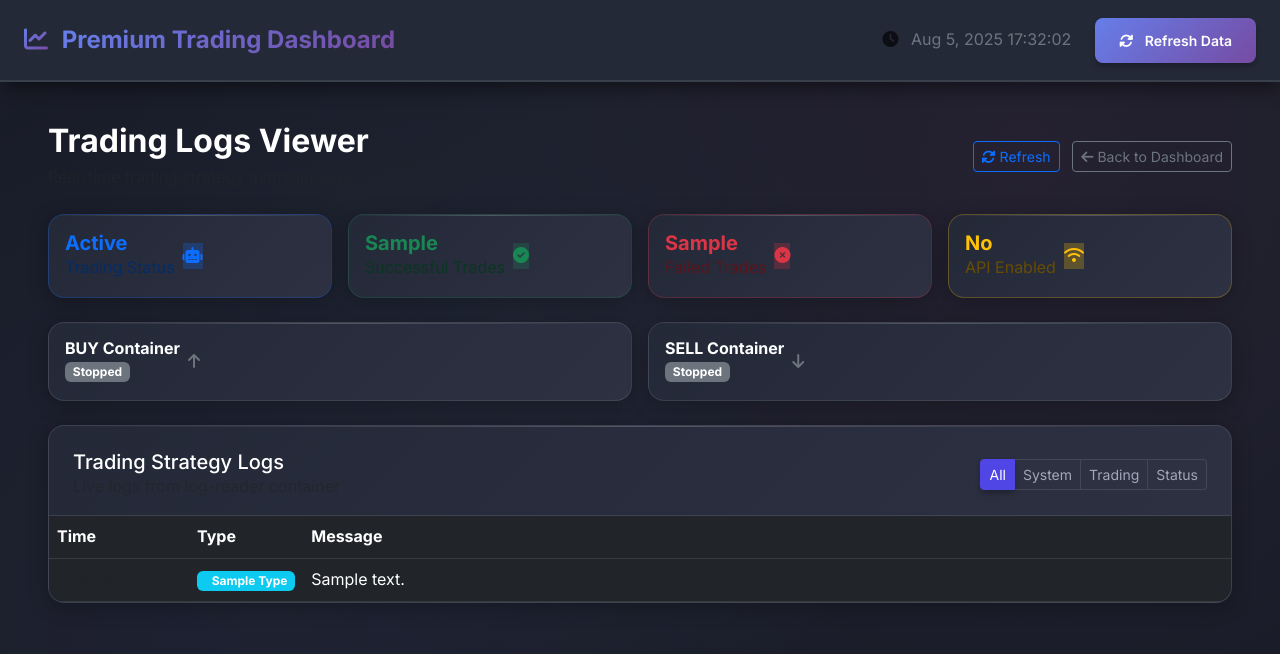
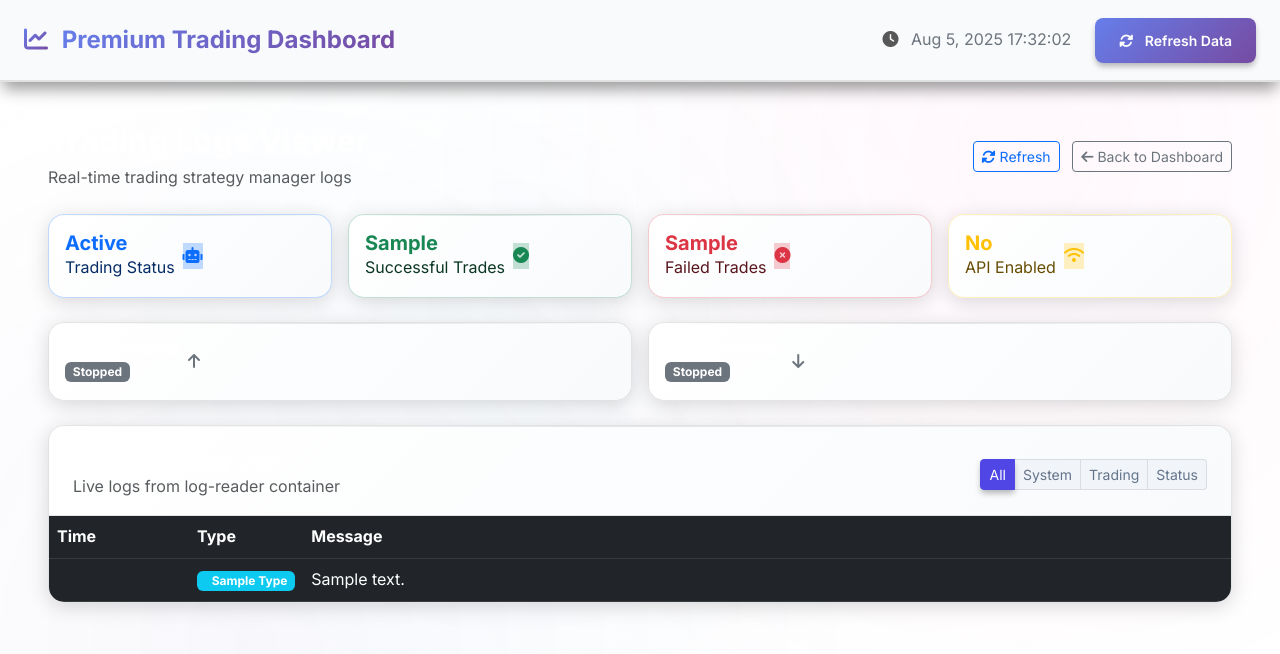
Before and after one commit to shanmugam023/dash, a Flask app: template templates/logs_viewer.html in a window 1280 px wide. Shown: the top 654 px of the page. Run offline with Flask 3, Linux system fonts and the light colour scheme; the template is opened without the code that fills it: most values are stand-ins (such as "Sample title", 1, 10 or a date in 2020).

Commit message:
Refreshes the dashboard look and displays only relevant container statuses
Updates CSS to a light theme and modifies the Phoenix dashboard template.

Replit-Commit-Author: Agent
Replit-Commit-Session-Id: 8dc9c1d2-4cc1-4fb7-b89c-4bbb2eeaf673
Replit-Commit-Checkpoint-Type: full_checkpoint
Replit-Commit-Screenshot-Url: https://storage.googleapis.com/screenshot-production-us-central1/f63b011d-c6ed-4e37-87ed-8b4b6d0a4e6a/8dc9c1d2-4cc1-4fb7-b89c-4bbb2eeaf673/u3wYIvw

```diff
--- a/static/css/phoenix-enhanced.css
+++ b/static/css/phoenix-enhanced.css
@@ -1,23 +1,23 @@
 /* Enhanced Phoenix Trading Dashboard Styles */
 
 :root {
-    --bg-primary: #1a1d29;
-    --bg-secondary: #242938;
-    --bg-tertiary: #2d3142;
-    --bg-card: linear-gradient(135deg, #242938 0%, #2d3142 100%);
-    --bg-glass: rgba(255, 255, 255, 0.05);
-    --border-color: rgba(255, 255, 255, 0.1);
-    --text-primary: #ffffff;
-    --text-secondary: #a1a8b8;
-    --text-muted: #6c757d;
+    --bg-primary: #ffffff;
+    --bg-secondary: #f8fafc;
+    --bg-tertiary: #f1f5f9;
+    --bg-card: linear-gradient(135deg, #ffffff 0%, #f8fafc 100%);
+    --bg-glass: rgba(0, 0, 0, 0.02);
+    --border-color: rgba(0, 0, 0, 0.1);
+    --text-primary: #1e293b;
+    --text-secondary: #64748b;
+    --text-muted: #94a3b8;
     --accent-primary: #4f46e5;
     --accent-success: #10b981;
     --accent-warning: #f59e0b;
     --accent-danger: #ef4444;
     --accent-info: #3b82f6;
-    --shadow-sm: 0 2px 8px rgba(0, 0, 0, 0.15);
-    --shadow-md: 0 4px 20px rgba(0, 0, 0, 0.25);
-    --shadow-lg: 0 8px 40px rgba(0, 0, 0, 0.35);
+    --shadow-sm: 0 2px 8px rgba(0, 0, 0, 0.1);
+    --shadow-md: 0 4px 20px rgba(0, 0, 0, 0.15);
+    --shadow-lg: 0 8px 40px rgba(0, 0, 0, 0.2);
     --shadow-glow: 0 0 20px rgba(79, 70, 229, 0.3);
     --gradient-primary: linear-gradient(135deg, #667eea 0%, #764ba2 100%);
     --gradient-success: linear-gradient(135deg, #10b981 0%, #059669 100%);
@@ -27,7 +27,7 @@
 }
 
 body {
-    background: var(--bg-primary);
+    background: #ffffff;
     color: var(--text-primary);
     font-family: 'Inter', -apple-system, BlinkMacSystemFont, sans-serif;
 }
@@ -51,13 +51,13 @@ body {
     left: 0;
     right: 0;
     height: 1px;
-    background: linear-gradient(90deg, transparent, rgba(255, 255, 255, 0.2), transparent);
+    background: linear-gradient(90deg, transparent, rgba(0, 0, 0, 0.1), transparent);
 }
 
 .phoenix-card:hover {
     transform: translateY(-2px);
     box-shadow: var(--shadow-lg);
-    border-color: rgba(255, 255, 255, 0.2);
+    border-color: rgba(0, 0, 0, 0.2);
 }
 
 /* Enhanced Table Styling */
@@ -203,7 +203,8 @@ body {
 }
 
 .log-content {
-    background: #1a1d29;
+    background: #f8fafc;
+    border: 1px solid var(--border-color);
     border-radius: 8px;
     padding: 16px;
     font-family: 'JetBrains Mono', monospace;
@@ -211,6 +212,7 @@ body {
     line-height: 1.6;
     max-height: 400px;
     overflow-y: auto;
+    color: var(--text-primary);
 }
 
 /* Container Status Boxes */
```
Also changed, not shown: templates/phoenix_dashboard.html (+20 -17 lines), .local/state/replit/agent/.latest.json, 2 other files.
